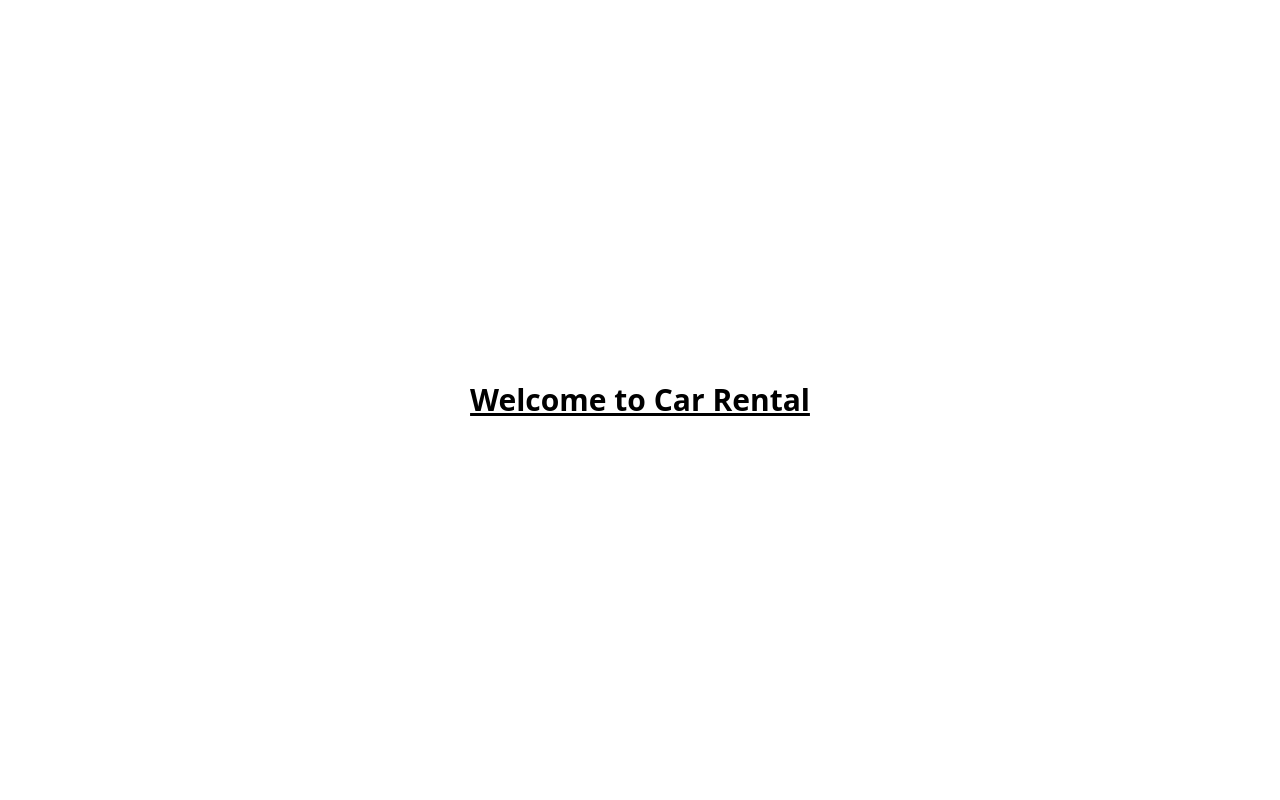
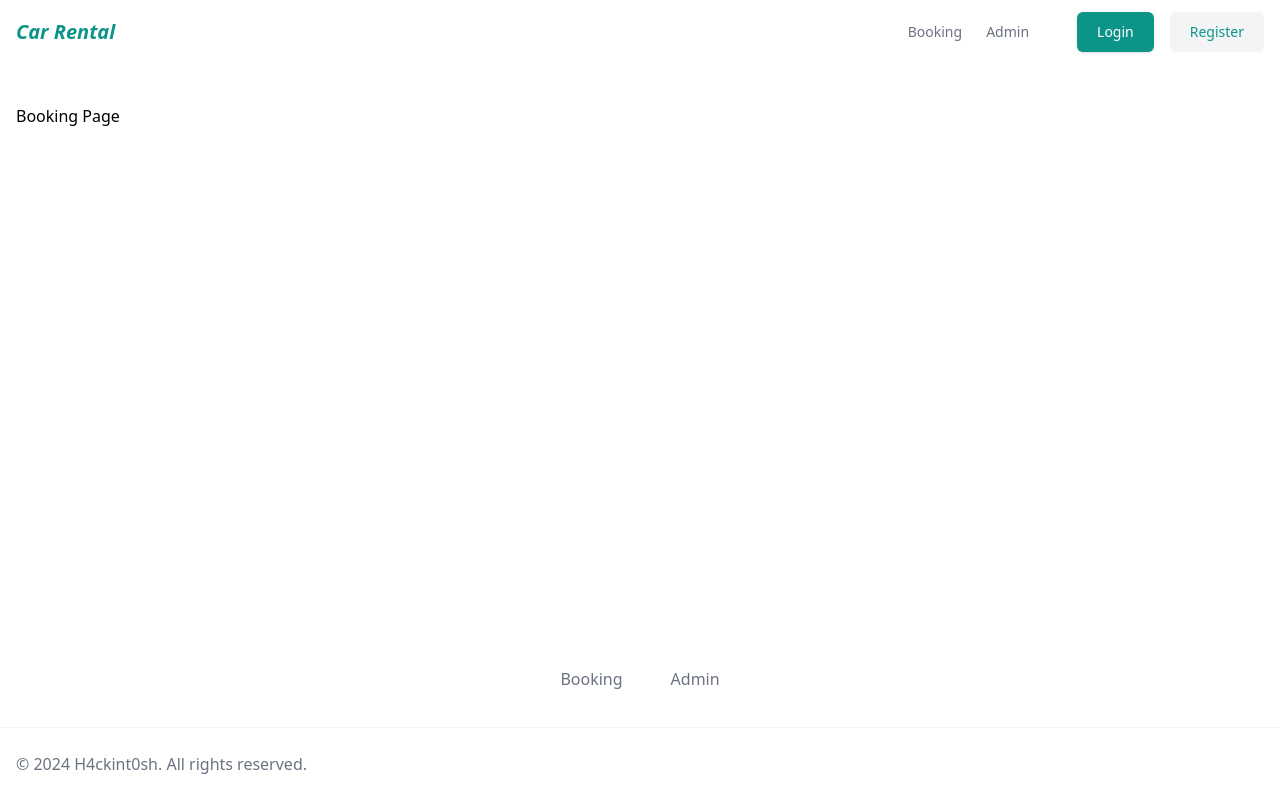
Before and after one commit to H4ckint0sh/carRental, a React (Create React App) app in the folder frontend/: page / in a window 1280 px wide. Built offline with nearby package versions, Linux system fonts and the light colour scheme; no server answers.

Commit message:
adding layout and routing

```diff
--- a/frontend/package.json
+++ b/frontend/package.json
@@ -15,6 +15,7 @@
     "postcss": "^8.4.47",
     "react": "^18.3.1",
     "react-dom": "^18.3.1",
+    "react-router-dom": "^6.28.0",
     "react-scripts": "5.0.1",
     "tailwindcss": "^3.4.14",
     "typescript": "^4.9.5",
--- a/frontend/src/App.css
+++ /dev/null
@@ -1,38 +0,0 @@
-.App {
-  text-align: center;
-}
-
-.App-logo {
-  height: 40vmin;
-  pointer-events: none;
-}
-
-@media (prefers-reduced-motion: no-preference) {
-  .App-logo {
-    animation: App-logo-spin infinite 20s linear;
-  }
-}
-
-.App-header {
-  background-color: #282c34;
-  min-height: 100vh;
-  display: flex;
-  flex-direction: column;
-  align-items: center;
-  justify-content: center;
-  font-size: calc(10px + 2vmin);
-  color: white;
-}
-
-.App-link {
-  color: #61dafb;
-}
-
-@keyframes App-logo-spin {
-  from {
-    transform: rotate(0deg);
-  }
-  to {
-    transform: rotate(360deg);
-  }
-}
--- a/frontend/src/App.tsx
+++ b/frontend/src/App.tsx
@@ -1,21 +1,30 @@
 import axios from "axios";
-import "./App.css";
+import { BrowserRouter as Router, Routes, Route } from "react-router-dom";
+import Layout from "./layouts/Layout";
+import Admin from "./pages/Admin";
+import Booking from "./pages/Booking";
 
 function App() {
-  const getHelloWorld = async () => {
-    try {
-      const response = await axios.get("http://localhost:8080/api/cars");
-      console.log(response);
-    } catch (error) {
-      console.error("There was a problem with the fetch operation:", error);
-    }
-  };
+  // const getHelloWorld = async () => {
+  //   try {
+  //     const response = await axios.get("http://localhost:8080/api/cars");
+  //     console.log(response);
+  //   } catch (error) {
+  //     console.error("There was a problem with the fetch operation:", error);
+  //   }
+  // };
+  //
+  // getHelloWorld();
 
-  getHelloWorld();
   return (
-    <div className="flex justify-center items-center h-screen">
-      <h1 className="text-3xl font-bold underline">Welcome to Car Rental</h1>
-    </div>
+    <Router>
+      <Routes>
+        <Route path="/" element={<Layout />}>
+          <Route index element={<Booking />} />
+          <Route path="/admin" element={<Admin />} />
+        </Route>
+      </Routes>
+    </Router>
   );
 }
 
--- /dev/null
+++ b/frontend/src/components/Footer.tsx
@@ -0,0 +1,38 @@
+import React from "react";
+
+const Footer = (props: {}) => {
+  return (
+    <footer className="bg-white">
+      <div className="container px-4 mx-auto">
+        <div className="py-6 mx-auto max-w-4xl">
+          <div className="flex flex-wrap justify-center -mx-3 lg:-mx-6">
+            <div className="w-full md:w-auto p-3 md:px-6">
+              <a
+                href="/"
+                className="text-gray-500 transition hover:text-gray-500/75"
+              >
+                Booking
+              </a>
+            </div>
+            <div className="w-full md:w-auto p-3 md:px-6">
+              <a
+                href="/admin"
+                className="text-gray-500 transition hover:text-gray-500/75"
+              >
+                Admin
+              </a>
+            </div>
+          </div>
+        </div>
+      </div>
+      <div className="border-b border-gray-100"></div>
+      <div className="container px-4 mx-auto">
+        <p className="py-6 text-md text-gray-500 font-medium">
+          © 2024 H4ckint0sh. All rights reserved.
+        </p>
+      </div>
+    </footer>
+  );
+};
+
+export default Footer;
--- /dev/null
+++ b/frontend/src/components/Header.tsx
@@ -0,0 +1,80 @@
+const Header = () => {
+  return (
+    <header className="bg-white">
+      <div className="mx-auto px-4 container">
+        <div className="flex h-16 items-center justify-between">
+          <div className="flex-1 md:flex md:items-center md:gap-12">
+            <a className="block text-teal-600" href="/">
+              <h1 className="text-xl font-bold italic">Car Rental</h1>
+            </a>
+          </div>
+
+          <div className="md:flex md:items-center md:gap-12">
+            <nav aria-label="Global" className="hidden md:block">
+              <ul className="flex items-center gap-6 text-sm">
+                <li>
+                  <a
+                    className="text-gray-500 transition hover:text-gray-500/75"
+                    href="/"
+                  >
+                    Booking
+                  </a>
+                </li>
+
+                <li>
+                  <a
+                    className="text-gray-500 transition hover:text-gray-500/75"
+                    href="/admin"
+                  >
+                    Admin
+                  </a>
+                </li>
+              </ul>
+            </nav>
+
+            <div className="flex items-center gap-4">
+              <div className="sm:flex sm:gap-4">
+                <a
+                  className="rounded-md bg-teal-600 px-5 py-2.5 text-sm font-medium text-white shadow"
+                  href="#"
+                >
+                  Login
+                </a>
+
+                <div className="hidden sm:flex">
+                  <a
+                    className="rounded-md bg-gray-100 px-5 py-2.5 text-sm font-medium text-teal-600"
+                    href="#"
+                  >
+                    Register
+                  </a>
+                </div>
+              </div>
+
+              <div className="block md:hidden">
+                <button className="rounded bg-gray-100 p-2 text-gray-600 transition hover:text-gray-600/75">
+                  <svg
+                    xmlns="http://www.w3.org/2000/svg"
+                    className="size-5"
+                    fill="none"
+                    viewBox="0 0 24 24"
+                    stroke="currentColor"
+                    strokeWidth="2"
+                  >
+                    <path
+                      strokeLinecap="round"
+                      strokeLinejoin="round"
+                      d="M4 6h16M4 12h16M4 18h16"
+                    />
+                  </svg>
+                </button>
+              </div>
+            </div>
+          </div>
+        </div>
+      </div>
+    </header>
+  );
+};
+
+export default Header;
--- /dev/null
+++ b/frontend/src/layouts/Layout.tsx
@@ -0,0 +1,17 @@
+import Footer from "../components/Footer";
+import Header from "../components/Header";
+import { Outlet } from "react-router-dom";
+
+function Layout() {
+  return (
+    <div className="flex flex-col min-h-screen">
+      <Header />
+      <main className="container mx-auto px-4 py-10 flex-1">
+        <Outlet />
+      </main>
+      <Footer />
+    </div>
+  );
+}
+
+export default Layout;
--- /dev/null
+++ b/frontend/src/pages/Admin.tsx
@@ -0,0 +1,5 @@
+const Admin = (props: {}) => {
+  return <div>Admin Page</div>;
+};
+
+export default Admin;
--- /dev/null
+++ b/frontend/src/pages/Booking.tsx
@@ -0,0 +1,7 @@
+import React from "react";
+
+const Booking = (props: {}) => {
+  return <div>Booking Page</div>;
+};
+
+export default Booking;
```
Also changed, not shown: 1 other file (tests, documents, lock files or other folders).
